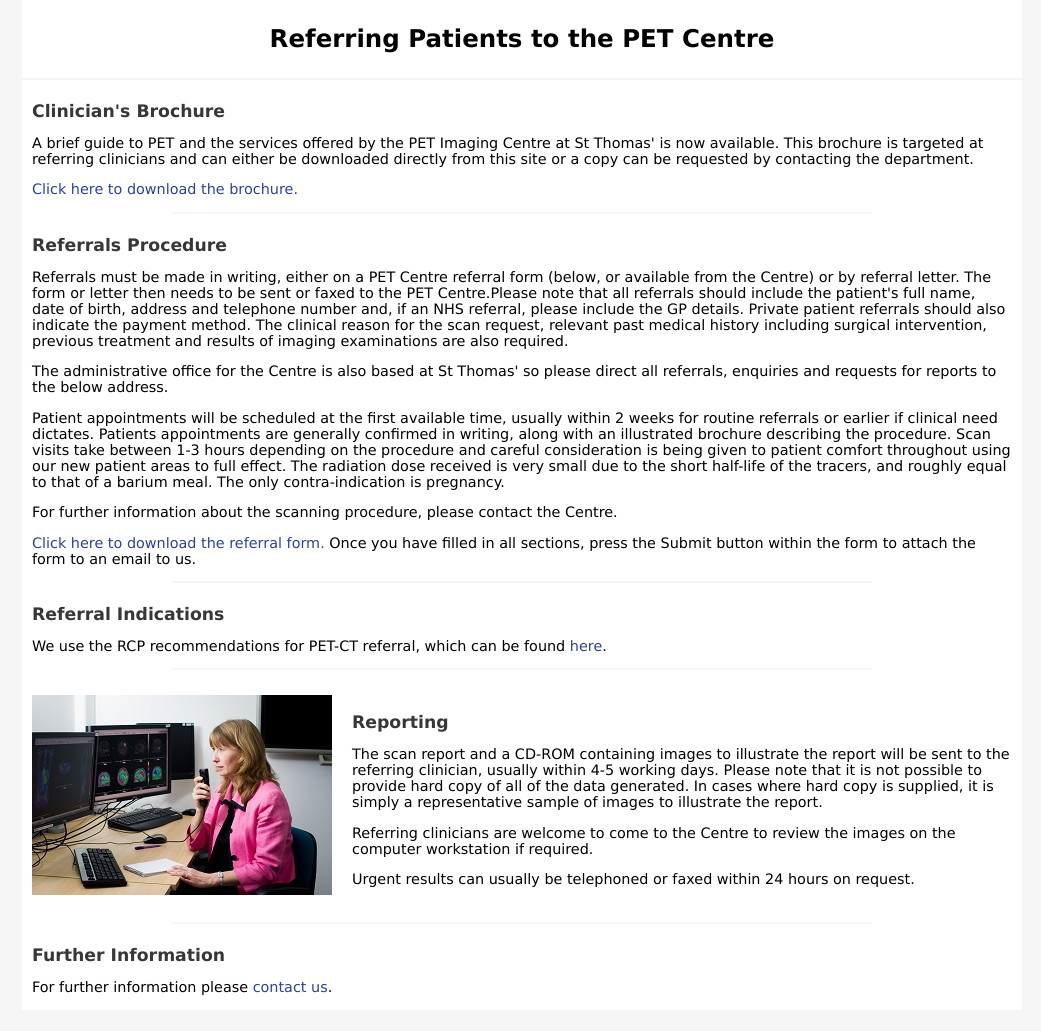
After one commit to sarahmaygould/PETCentre, a PHP site: page /ForClinicans_Referrals/referrals.html in a window 1280 px wide. The commit adds this page. Shown: the whole page, without its empty margins (118-1159 px from the left). Run offline with PHP 8.4, Linux system fonts and the light colour scheme.

Commit message:
Added For Clinicians page.

```diff
--- /dev/null
+++ b/ForClinicans_Referrals/referrals.html
@@ -0,0 +1,90 @@
+<!DOCTYPE html>
+<html>
+
+  <head>
+    <meta charset="utf-8">
+    <meta name="viewport" content="width=device-width, initial-scale=1, shrink-to-fit=no">
+    <link rel="icon" href="favicon.ico">
+    <link rel="stylesheet" type="text/css" href="../Header/header-style.css">
+    <link rel="stylesheet" type="text/css" href="../common-style.css">
+    <title>The PET Centre</title>
+  </head>
+
+  <body>
+    <div class = "page-content">
+
+      <?php include_once '../Header/header.php'; ?>
+
+      <div class="page-body">
+        <div class="page-title">
+          Referring Patients to the PET Centre
+        </div>
+
+        <h1>Clinician's Brochure</h1>
+        <p>
+          A brief guide to PET and the services offered by the PET Imaging Centre at St Thomas' is now available. This brochure is targeted at referring clinicians and can either be downloaded directly from this site or a copy can be requested by contacting the	department.
+        </p>
+        <p>
+          <a href="./documents/Clinicians_Brochure.pdf">Click here to download the brochure.</a>
+        </p>
+
+        <hr>
+
+        <h1>Referrals Procedure</h1>
+        <p>
+          Referrals must be made in writing, either on a PET Centre referral form (below, or available from the Centre) or by referral letter. The form or letter then needs to be sent or faxed to the PET Centre.Please note that all referrals should include the patient's full name, date of birth, address and telephone number and, if an NHS referral, please include the GP details. Private patient referrals should also indicate the payment method. The clinical reason for the scan request, relevant past medical history including surgical intervention, previous treatment and results of imaging examinations are also required.
+        </p>
+        <p>
+          The administrative office for the Centre is also based at St Thomas' so please direct all referrals, enquiries and requests for reports to the below address.
+        </p>
+        <p>
+          Patient appointments will be scheduled at the first available time, usually within 2 weeks for routine referrals or earlier if clinical need dictates. Patients appointments are generally confirmed in writing, along with an illustrated brochure describing the procedure. Scan visits take between 1-3 hours depending on the procedure and careful consideration is being given to patient comfort throughout using our new patient areas to full effect. The radiation dose received is very small due to the short half-life of the tracers, and roughly equal to that of a barium meal. The only contra-indication is pregnancy.
+        </p>
+        <p>
+          For further information about the scanning procedure, please contact the Centre.
+        </p>
+        <p>
+          <a href="./documents/Referral_Form.pdf">Click here to download the referral form.</a> Once you have filled in all sections, press the Submit button within the form to attach the form to an email to us.
+        </p>
+
+        <hr>
+
+        <h1>Referral Indications</h1>
+        <p>
+          We use the RCP recommendations for PET-CT referral, which can be found <a href="https://www.rcplondon.ac.uk/projects/outputs/evidence-based-indications-use-pet-ct-uk-2016" target="_blank">here</a>.
+        </p>
+
+        <hr>
+
+        <div class="LR-container">
+          <div class="LI-image">
+            <img src="images/Reporting_small.jpg" alt="Sally Barrington reporting" height="200">
+          </div>
+          <div class="LI-text">
+            <h1>Reporting</h1>
+            <p>
+              The scan report and a CD-ROM containing images to illustrate the report will be sent to the referring clinician, usually within 4-5 working days. Please note that it is not possible to provide hard copy of all of the data generated. In cases where hard copy is supplied, it is simply a representative sample of images to illustrate the report.
+            </p>
+            <p>
+              Referring clinicians are welcome to come to the Centre to review the images on the computer workstation if required.
+            </p>
+            <p>
+              Urgent results can usually be telephoned or faxed within 24 hours on request.
+            </p>
+          </div>
+        </div>
+
+        <hr>
+
+        <h1>Further Information</h1>
+        <p>
+          For further information please <a href="../ContactUs/contact_us.php">contact us</a>.
+        </p>
+
+        <div class="page-end"></div>
+
+      </div>
+    </div>
+  </body>
+
+</html>
--- a/ForPatients_PETMRFAQ/petmr_faq.php
+++ b/ForPatients_PETMRFAQ/petmr_faq.php
@@ -195,7 +195,7 @@
 
         <h1>When will I get the results?</h1>
         <p>
-          The results will be sent to the doctor who referred you for the scan â€“ usually a hospital specialist. If you make a clinic appointment for two weeks after the scan, the results should be available. For more urgent problems, they will be available sooner.
+          The results will be sent to the doctor who referred you for the scan. If you make a clinic appointment for two weeks after the scan, the results should be available. For more urgent problems, they will be available sooner.
         </p>
 
         <div class="page-end"></div>
--- a/Index/index-style.css
+++ /dev/null
@@ -1,4 +0,0 @@
-.homepage-image {
-  position: relative;
-  display: block;
-}
--- a/index.php
+++ b/index.php
@@ -6,7 +6,6 @@
     <meta name="viewport" content="width=device-width, initial-scale=1, shrink-to-fit=no">
     <link rel="icon" href="favicon.ico">
     <link rel="stylesheet" type="text/css" href="Header/header-style.css">
-    <link rel="stylesheet" type="text/css" href="Index/index-style.css">
     <link rel="stylesheet" type="text/css" href="common-style.css">
     <title>The PET Centre</title>
   </head>
@@ -19,8 +18,8 @@
       <div class="page-body">
         <div class="LR-container">
           <div class="LI-image">
-            <img class="homepage-image" src="Index/images/reception_small.jpg" alt="PET Centre Reception" height="200">
-            <img class="homepage-image" src="Index/images/PETCT_Emma_small.jpg" alt="PET-CT Scanner with patient" height="200">
+            <img src="Index/images/reception_small.jpg" alt="PET Centre Reception" height="200">
+            <img src="Index/images/PETCT_Emma_small.jpg" alt="PET-CT Scanner with patient" height="200">
           </div>
           <div class="LI-text">
             <p>
```
Also changed, not shown: Header/header.php (+1 -8 lines), ForClinicans_Referrals/images/Reporting_small.jpg (added), 2 other files.
